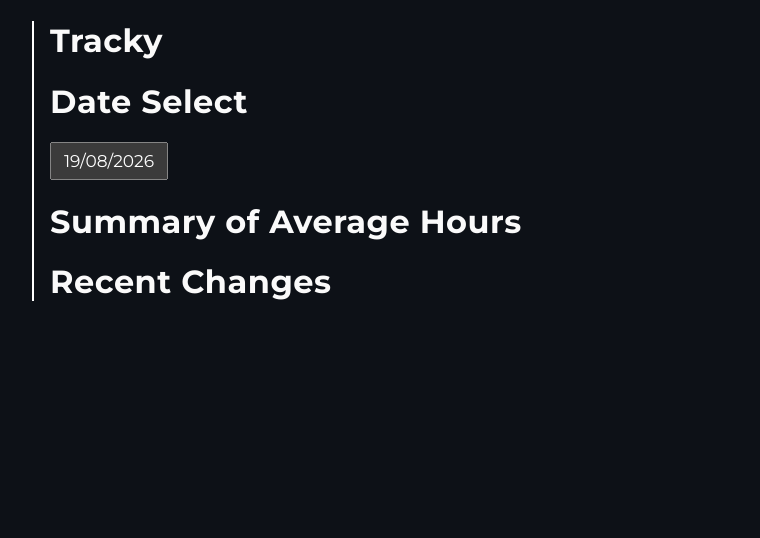
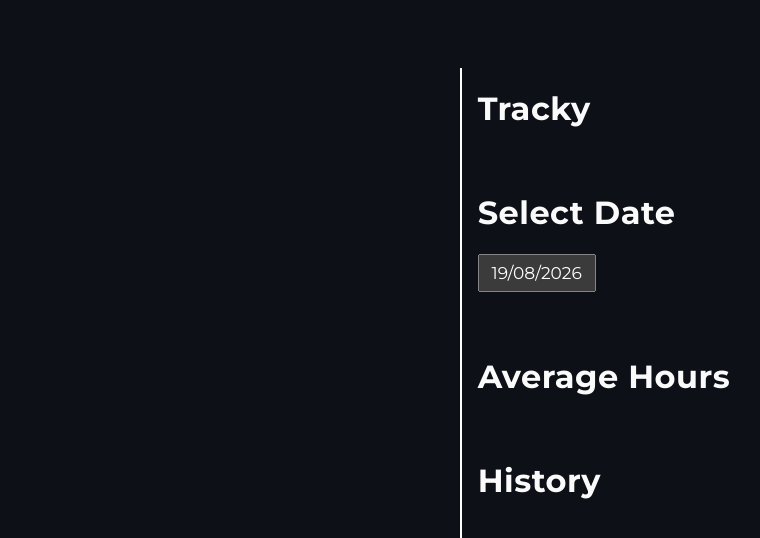
Before and after one commit to Landeryou05/Tracky, a React (Vite) app: page / in a window 1280 px wide. Shown: the top 538 px of the page, without its empty margins (45-805 px from the left). Built offline with nearby package versions, Linux system fonts and the light colour scheme.

Commit message:
Major changes made: centre elements, heading name changes, etc.

```diff
--- a/src/App.css
+++ b/src/App.css
@@ -17,3 +17,19 @@
   padding-left: 16px;
   text-align: left;
 }
+
+#title-div{
+  margin-bottom: 65px;
+}
+
+#top-div{
+  margin-bottom: 65px;
+}
+
+#middle-div{
+  margin-bottom: 65px;
+}
+
+#bottom-div{
+  margin-bottom: 65px;
+}
--- a/src/App.jsx
+++ b/src/App.jsx
@@ -17,7 +17,7 @@ function App() {
 
       <div className='top' id='top-div'>
         <h1>
-          Date Select
+          Select Date
         </h1>
         <DatePicker
         selected={startDate}
@@ -29,13 +29,13 @@ function App() {
 
       <div className='middle' id='middle-div'>
         <h1>
-          Summary of Average Hours
+          Average Hours
         </h1>
       </div>
 
       <div className='bottom' id='bottom-div'>
         <h1>
-          Recent Changes
+          History
         </h1>
       </div>
     </div>
--- a/src/index.css
+++ b/src/index.css
@@ -1,5 +1,3 @@
-@import url('https://fonts.googleapis.com/css2?family=Montserrat:ital,wght@0,100..900;1,100..900&display=swap');
-
 :root {
   --text: #fafafa;
   --bg: #0d1117;
@@ -22,13 +20,15 @@
   }
 }
 
-* {
-  font-family: 'Montserrat', sans-serif;
-}
-
 #root {
   width: 1126px;
   max-width: 100%;
   margin: 0 auto;
-  text-align: center;
+  min-height: 100svh;
+  display: flex;
+  flex-direction: column;
+  justify-content: flex-start;   /* aligns to the top instead of center */
+  align-items: center;
+  padding-top: 60px;             /* adjust this to control the gap from the top */
+  box-sizing: border-box;
 }
--- a/src/main.jsx
+++ b/src/main.jsx
@@ -4,11 +4,6 @@ import { createRoot } from 'react-dom/client'
 import './index.css'
 import App from './App.jsx'
 
-// Imported Packages
-import DatePicker from 'react-datepicker'
-import 'react-datepicker/dist/react-datepicker.js'
-import { useState } from 'react'
-
 createRoot(document.getElementById('root')).render(
   <StrictMode>
     <App />
```
